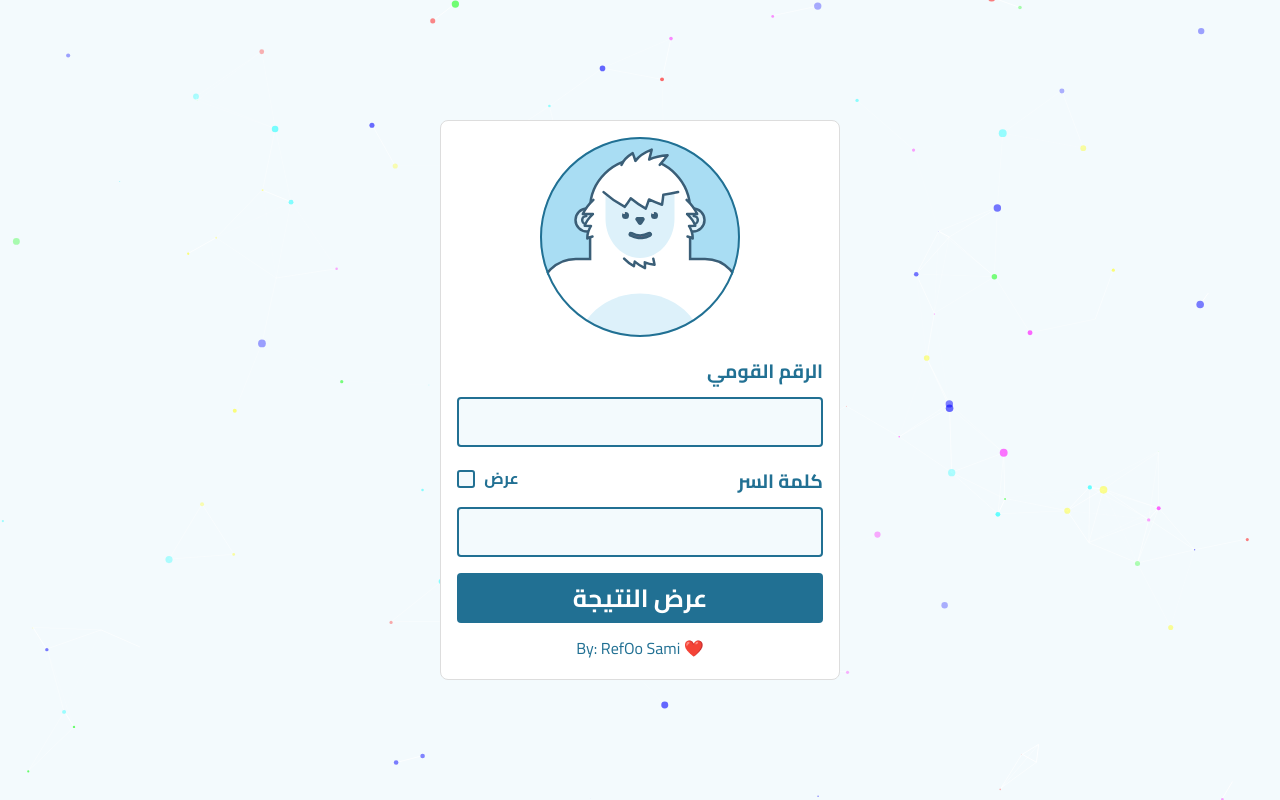
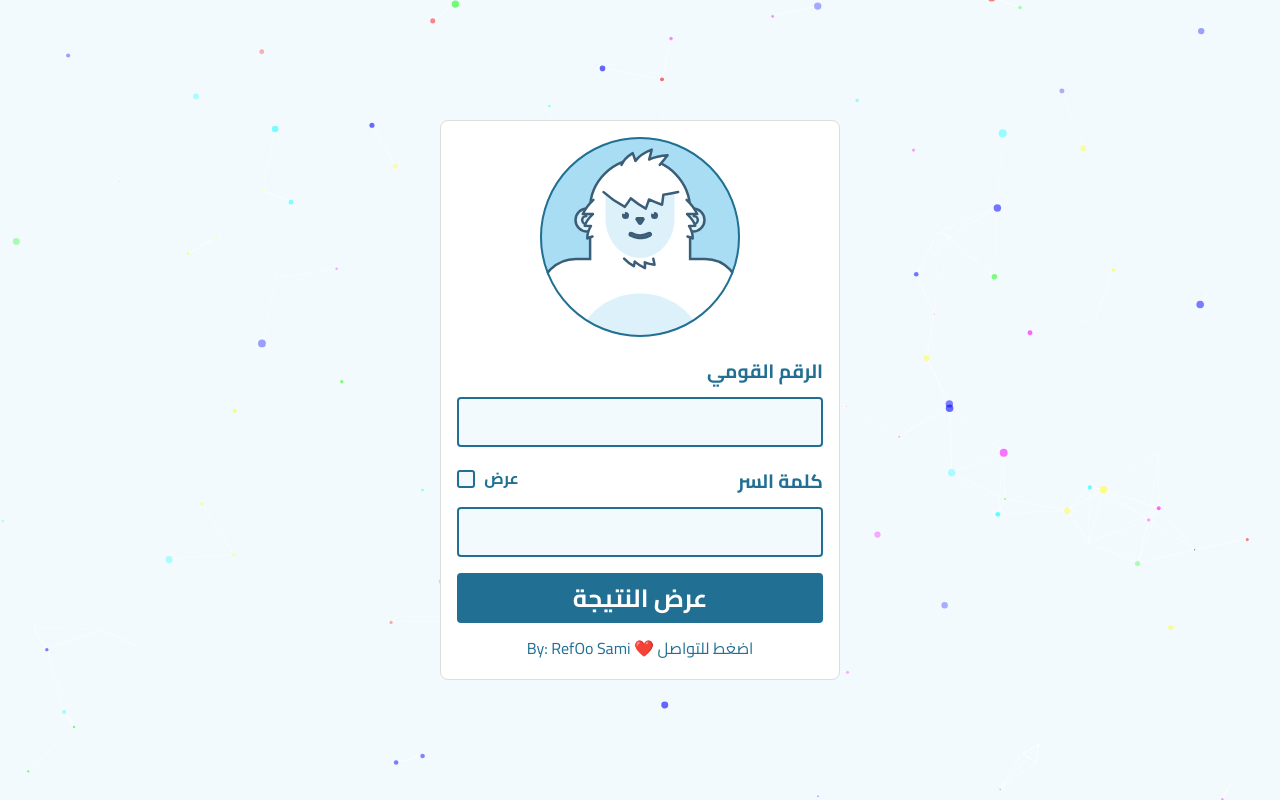
Before and after one commit to RefOoSami001/final, a Flask app: page / in a window 1280 px wide. Run offline with Flask 3, Linux system fonts and the light colour scheme; some libraries are stand-ins or nearby versions.

Commit message:
Update index.html

```diff
--- a/templates/index.html
+++ b/templates/index.html
@@ -155,7 +155,7 @@
         <div class="inputGroup inputGroup3">
             <button type="submit" id="login">عرض النتيجة</button>
             <a href="https://t.me/RefOoSami" class="telegram-link" target="_blank">
-                By: RefOo Sami ❤️
+                By: RefOo Sami ❤️ اضغط للتواصل
             </a>
         </div>
         </form>
```
